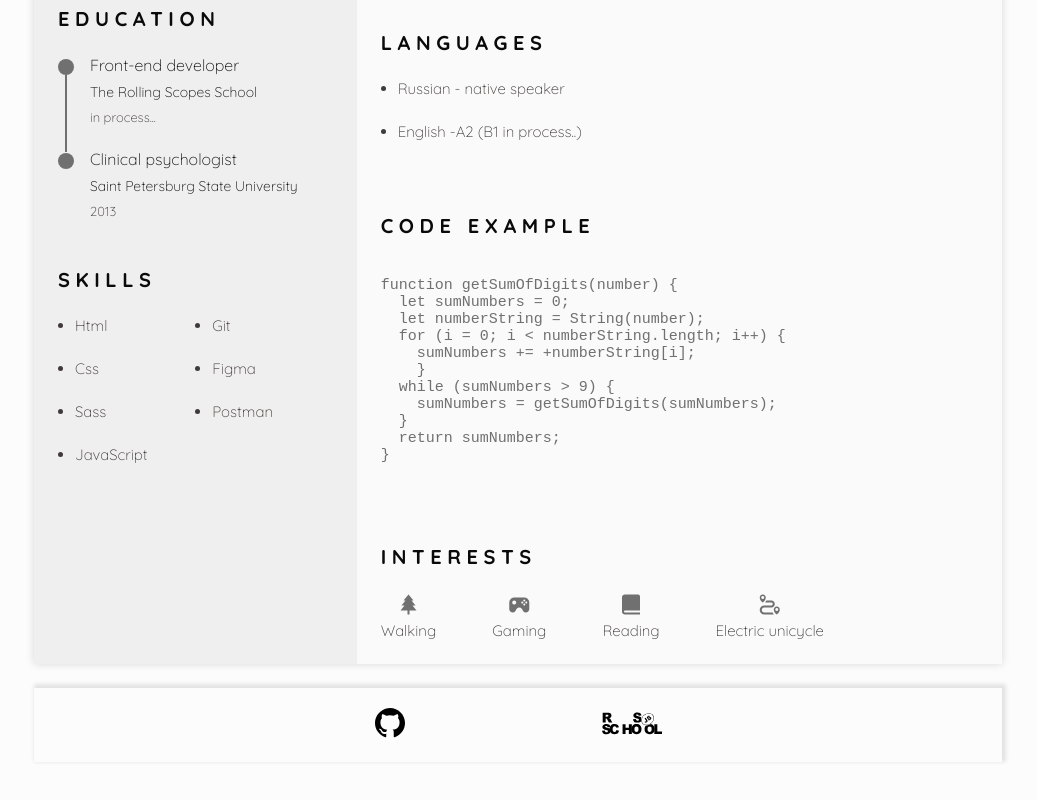
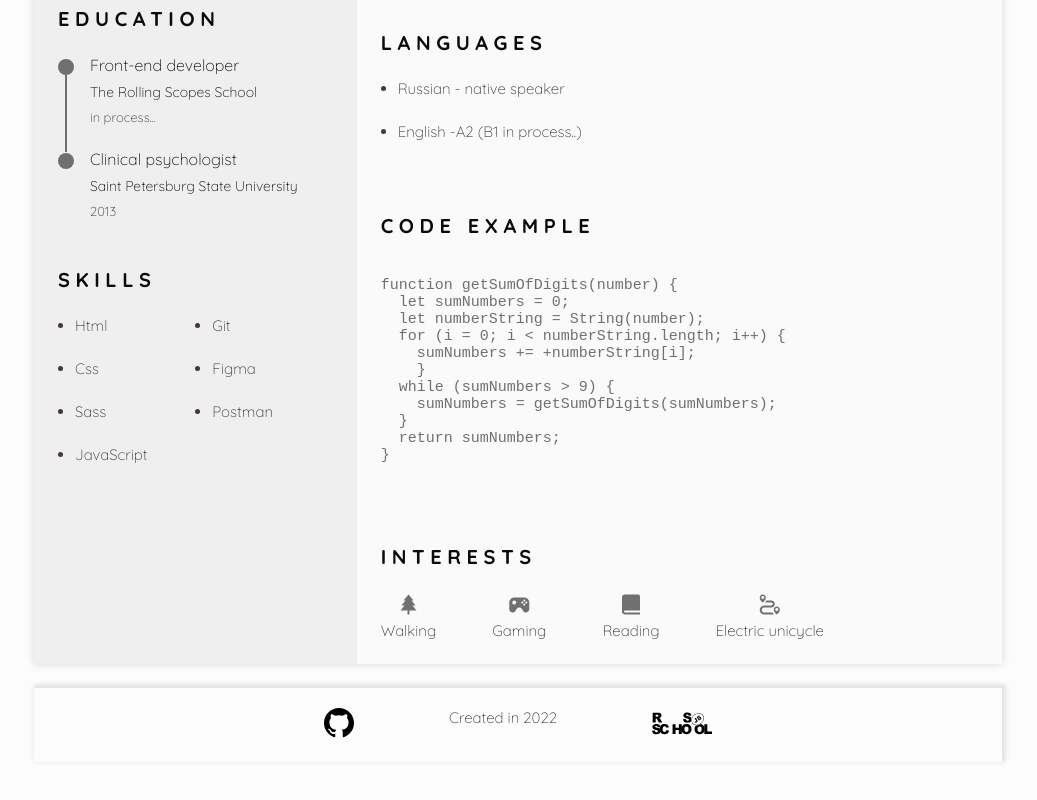
Before and after one commit to Olerinskaia/rsschool-cv, a plain HTML site: page index.html in a window 1280 px wide. Shown: the part 588-1388 px from the top of the page, without its empty margins (122-1159 px from the left). Drawn offline with nearby package versions, Linux system fonts and the light colour scheme.

Commit message:
refactor: change structure of the project

```diff
--- a/index.html
+++ b/index.html
@@ -330,6 +330,7 @@ function getSumOfDigits(number) {
                 alt="link to github"
             /></a>
           </li>
+          <li class="footer__link">Created in 2022</li>
           <li class="footer__link">
             <a href="https://rs.school/js/" target="_blank"
               ><img
```
